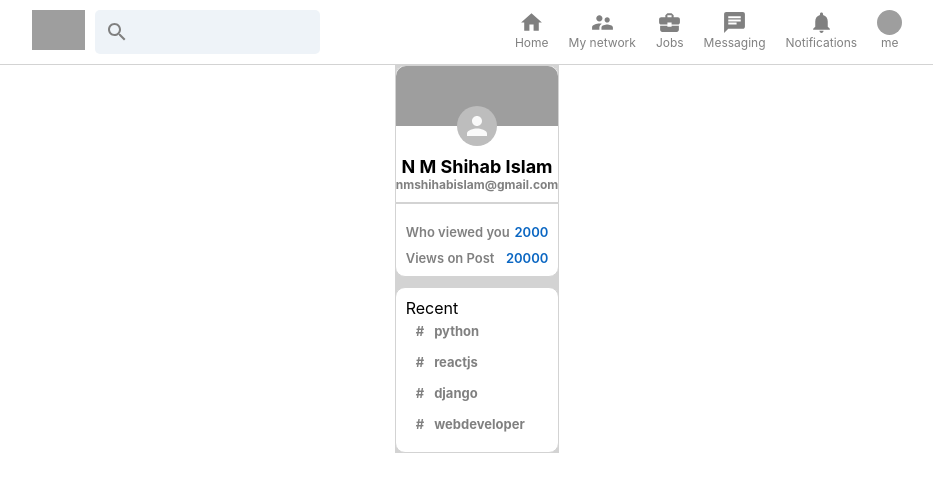
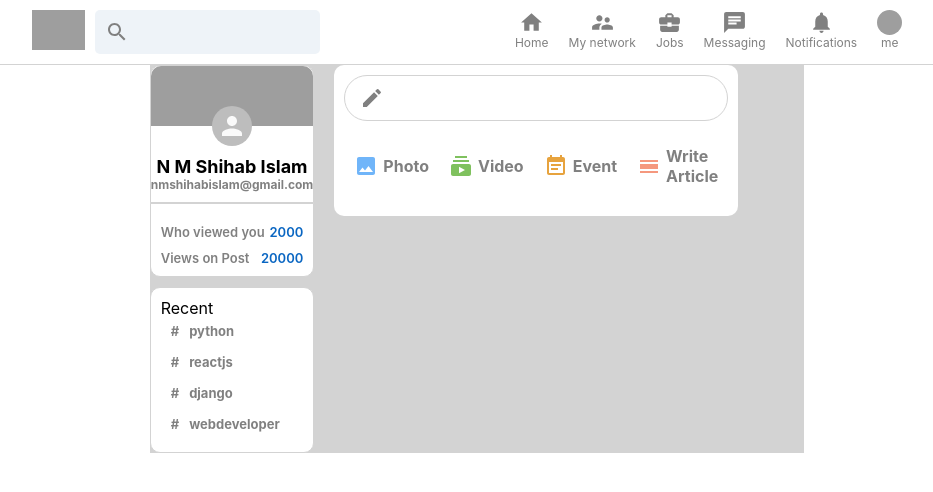
Before and after one commit to NMShihab/Linkedin_clone, a React (Create React App) app: page / in a window 1280 px wide. Shown: the top 492 px of the page, without its empty margins (163-1096 px from the left). Built offline with nearby package versions, Linux system fonts and the light colour scheme; grey boxes are pictures that could not be loaded.

Commit message:
Feed Header

```diff
--- a/src/App.js
+++ b/src/App.js
@@ -1,5 +1,6 @@
 import React from 'react';
 import './App.css';
+import Feed from './componens/Feed';
 import Header from './componens/Header';
 import Sidebar from './componens/Sidebar';
 
@@ -14,6 +15,9 @@
         {/* Left side bar */}
         <Sidebar />
 
+        {/* Feed */}
+        <Feed />
+
       </div>
 
     </div>
--- /dev/null
+++ b/src/componens/Feed.js
@@ -0,0 +1,15 @@
+import React from 'react'
+import FeedHeader from './FeedHeader'
+import '../css/Feed.css'
+
+const Feed = () => {
+    return (
+        <div className = 'feed'>
+            <FeedHeader />
+
+
+        </div>
+    )
+}
+
+export default Feed
--- /dev/null
+++ b/src/componens/FeedHeader.js
@@ -0,0 +1,32 @@
+import React from 'react'
+import '../css/FeedHeader.css'
+import CreateIcon from '@material-ui/icons/Create'
+import ImageIcon from '@material-ui/icons/Image'
+import PostOption from './PostOption'
+import { CalendarViewDay, EventNote, Subscriptions } from '@material-ui/icons'
+
+const FeedHeader = () => {
+    return (
+        <div className='feed__postContainer'>
+            <div className="feed__post">
+                <CreateIcon />
+
+                <form>
+                    <input type="text"/>
+                    <button type = 'submit'>Send</button>
+                </form>
+            </div>
+
+            <div className="feed__postOption">
+                {/* Post option */}
+                <PostOption Icon = {ImageIcon} title = 'Photo' color = '#70B5F9'/>
+                <PostOption Icon = {Subscriptions} title = 'Video' color = '#7fc15e'/>
+                <PostOption Icon = {EventNote} title = 'Event' color = '#e7a33e'/>
+                <PostOption Icon = {CalendarViewDay} title = 'Write Article' color = '#f5987e'/>
+            </div>
+
+        </div>
+    )
+}
+
+export default FeedHeader
--- /dev/null
+++ b/src/componens/PostOption.js
@@ -0,0 +1,12 @@
+import '../css/PostOption.css'
+
+function PostOption({Icon, title, color}) {
+    return (
+        <div className='postOption'>
+            <Icon style = {{color : color}}/>
+            <h4>{title}</h4>
+        </div>
+    )
+}
+
+export default PostOption
--- /dev/null
+++ b/src/css/Feed.css
@@ -0,0 +1,4 @@
+.feed {
+    flex : 0.6;
+    margin : 0 20px;
+}
--- /dev/null
+++ b/src/css/FeedHeader.css
@@ -0,0 +1,38 @@
+.feed__postContainer{
+   background-color : white;
+   padding : 10px;
+   padding-bottom: 20px;
+   border-radius: 10px;
+   margin-bottom: 20px;
+}
+.feed__post{
+    border : 1px solid lightgray;
+    border-radius: 30px;
+    display : flex;
+    color : gray;
+    padding : 10px;
+    padding-left: 15px;
+}
+
+.feed__post > form {
+    display: flex;
+    width :100%;
+}
+
+.feed__post > form > input {
+    /* width : 100%; */
+    border : none;
+    flex : 1;
+    margin-left : 10px;
+    outline-width: 0;
+    font-weight: 600;
+}
+
+.feed__post > form > button {
+    display : none;
+}
+
+.feed__postOption{
+    display : flex;
+    justify-content: space-evenly;
+}
--- /dev/null
+++ b/src/css/PostOption.css
@@ -0,0 +1,17 @@
+.postOption{
+    display : flex;
+    align-items : center;
+    margin-top : 15px;
+    color : gray;
+    padding : 10px;
+    cursor : pointer;
+}
+
+.postOption:hover{
+    background-color : whitesmoke;
+    border-radius: 10px;
+}
+.postOption > h4 {
+    margin-left: 5px;
+
+}
```
Also changed, not shown: 1 other file (tests, documents, lock files or other folders).
